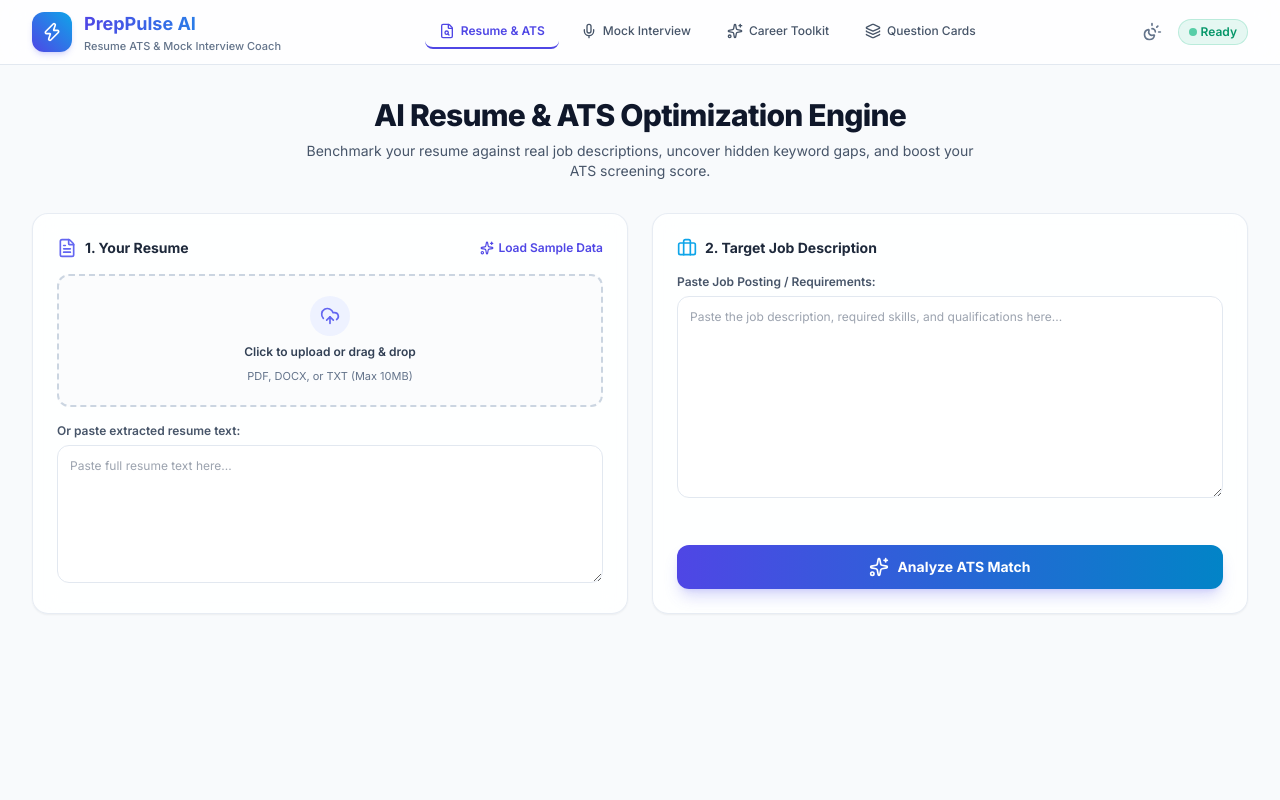
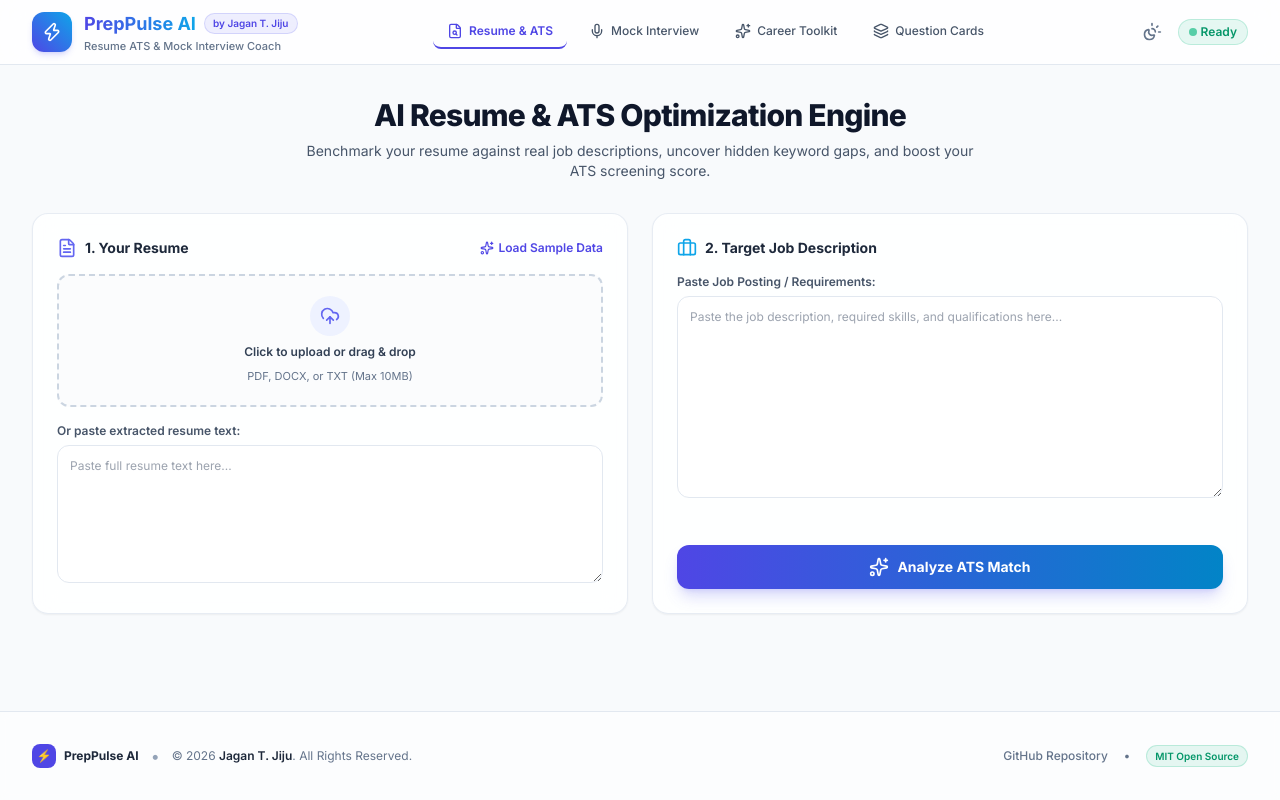
Before and after one commit to jagantj28-wq/project, a FastAPI app: page / in a window 1280 px wide. Run offline with FastAPI, Linux system fonts and the light colour scheme; some libraries are stand-ins or nearby versions.

Commit message:
feat: add global copyright footer and author branding for Jagan T. Jiju

```diff
--- a/app/templates/index.html
+++ b/app/templates/index.html
@@ -51,7 +51,10 @@
                     <i data-lucide="zap" class="w-5 h-5"></i>
                 </div>
                 <div>
-                    <h1 class="text-lg font-bold bg-gradient-to-r from-indigo-600 to-sky-500 bg-clip-text text-transparent">PrepPulse AI</h1>
+                    <div class="flex items-center space-x-2">
+                        <h1 class="text-lg font-bold bg-gradient-to-r from-indigo-600 to-sky-500 bg-clip-text text-transparent">PrepPulse AI</h1>
+                        <span class="hidden sm:inline-block px-2 py-0.5 rounded-full text-[10px] font-semibold bg-indigo-500/10 text-indigo-600 dark:text-indigo-400 border border-indigo-500/20">by Jagan T. Jiju</span>
+                    </div>
                     <p class="text-[11px] text-slate-500 dark:text-slate-400 font-medium">Resume ATS & Mock Interview Coach</p>
                 </div>
             </div>
@@ -632,6 +635,35 @@
 
     </main>
 
+    <!-- Global Copyright & Footer -->
+    <footer class="mt-auto border-t border-slate-200 dark:border-slate-800 bg-white/60 dark:bg-slate-900/60 backdrop-blur-sm py-8 px-4 sm:px-6 lg:px-8">
+        <div class="max-w-7xl mx-auto flex flex-col sm:flex-row items-center justify-between gap-4 text-center sm:text-left">
+            <div class="flex flex-col sm:flex-row items-center space-y-1 sm:space-y-0 sm:space-x-3">
+                <div class="flex items-center space-x-2">
+                    <div class="w-6 h-6 rounded-lg bg-indigo-600 flex items-center justify-center text-white text-xs font-black">
+                        ⚡
+                    </div>
+                    <span class="text-xs font-bold text-slate-800 dark:text-slate-200">PrepPulse AI</span>
+                </div>
+                <span class="hidden sm:inline text-slate-400">•</span>
+                <p class="text-xs text-slate-500 dark:text-slate-400">
+                    © 2026 <strong class="text-slate-800 dark:text-slate-200 font-semibold">Jagan T. Jiju</strong>. All Rights Reserved.
+                </p>
+            </div>
+
+            <div class="flex items-center space-x-4 text-xs font-medium text-slate-500 dark:text-slate-400">
+                <a href="https://github.com/jagantj28-wq/project" target="_blank" rel="noopener noreferrer" class="hover:text-indigo-600 dark:hover:text-indigo-400 flex items-center space-x-1 transition">
+                    <i data-lucide="github" class="w-3.5 h-3.5"></i>
+                    <span>GitHub Repository</span>
+                </a>
+                <span>•</span>
+                <span class="inline-flex items-center px-2 py-0.5 rounded-full text-[10px] font-semibold bg-emerald-500/10 text-emerald-600 dark:text-emerald-400 border border-emerald-500/20">
+                    MIT Open Source
+                </span>
+            </div>
+        </div>
+    </footer>
+
     <!-- Toast Container -->
     <div id="toastContainer" class="fixed bottom-5 right-5 z-50 flex flex-col space-y-2 max-w-xs"></div>
 
```
Also changed, not shown: README.md.
